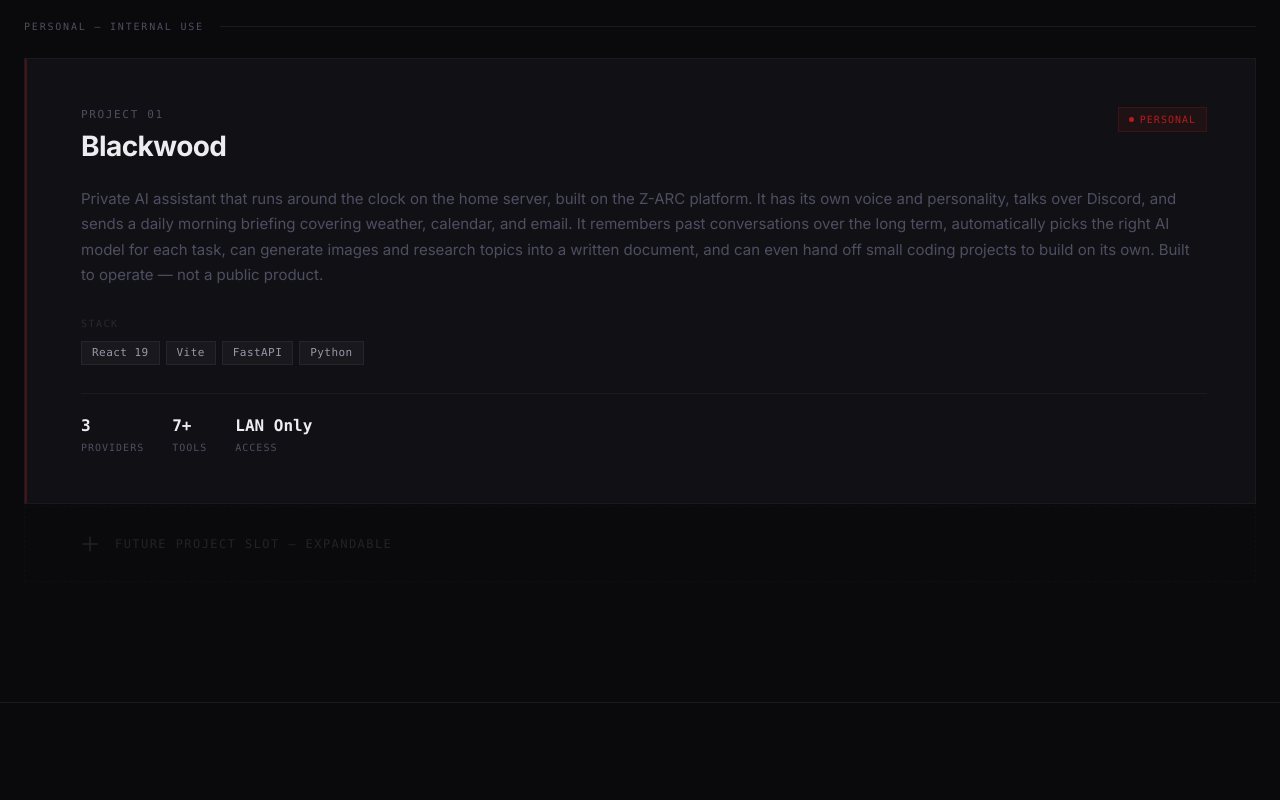
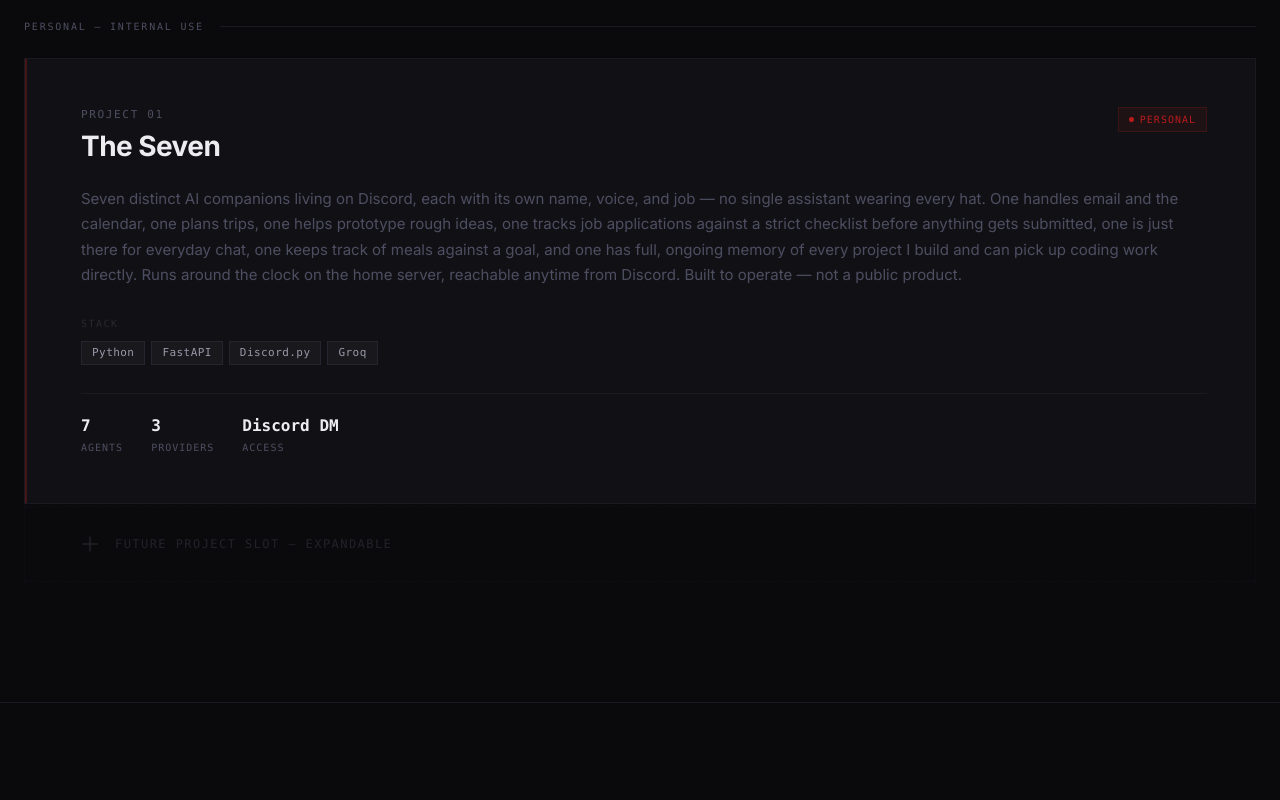
Before and after one commit to ziaboy123/portfolio, a Next.js app: page / in a window 1280 px wide. Shown: the part 3300-4100 px from the top of the page. Built offline with nearby package versions, Linux system fonts and the light colour scheme.

Commit message:
Replace Blackwood card/timeline entry with The Seven
Blackwood grew into a seven-agent Discord platform, each agent its
own name/voice/job. Updated the personal project card and matching
timeline entry to describe the current system instead of the single
assistant it used to be.

```diff
--- a/components/sections/Projects.jsx
+++ b/components/sections/Projects.jsx
@@ -69,20 +69,20 @@ const PUBLIC_PROJECTS = [
 
 const PERSONAL_PROJECTS = [
   {
-    id: 'blackwood',
-    name: 'Blackwood',
+    id: 'the-seven',
+    name: 'The Seven',
     status: 'personal',
     url: null,
     urlNote: 'INTERNAL USE',
     screenshot: null,
     noVisual: true,
     hideLink: true,
-    description: 'Private AI assistant that runs around the clock on the home server, built on the Z-ARC platform. It has its own voice and personality, talks over Discord, and sends a daily morning briefing covering weather, calendar, and email. It remembers past conversations over the long term, automatically picks the right AI model for each task, can generate images and research topics into a written document, and can even hand off small coding projects to build on its own. Built to operate — not a public product.',
-    stack: ['React 19', 'Vite', 'FastAPI', 'Python'],
+    description: 'Seven distinct AI companions living on Discord, each with its own name, voice, and job — no single assistant wearing every hat. One handles email and the calendar, one plans trips, one helps prototype rough ideas, one tracks job applications against a strict checklist before anything gets submitted, one is just there for everyday chat, one keeps track of meals against a goal, and one has full, ongoing memory of every project I build and can pick up coding work directly. Runs around the clock on the home server, reachable anytime from Discord. Built to operate — not a public product.',
+    stack: ['Python', 'FastAPI', 'Discord.py', 'Groq'],
     metrics: [
+      { label: 'Agents', value: '7' },
       { label: 'Providers', value: '3' },
-      { label: 'Tools', value: '7+' },
-      { label: 'Access', value: 'LAN Only' },
+      { label: 'Access', value: 'Discord DM' },
     ],
   },
 ];
--- a/components/sections/Timeline.jsx
+++ b/components/sections/Timeline.jsx
@@ -87,10 +87,10 @@ const EVENTS = [
   {
     seq: '09',
     type: 'launch',
-    title: 'Blackwood — Private AI',
-    description: 'Built and deployed Blackwood, a private AI running on the Z-ARC platform on the home server. Multi-provider routing, autonomous tool integrations, Discord interface, and persistent memory. Personal infrastructure — not a public product.',
-    tag: 'Blackwood',
-    project: 'Blackwood',
+    title: 'The Seven — Seven-Agent AI Platform',
+    description: 'Grew a single private AI into seven distinct Discord companions, each with its own name, voice, and job — email and calendar, trip planning, prototyping, job tracking, everyday chat, meal tracking, and one with full ongoing memory of every project built. Personal infrastructure — not a public product.',
+    tag: 'The Seven',
+    project: 'TheSeven',
   },
   {
     seq: '10',
@@ -117,7 +117,7 @@ const PROJECT_COLORS = {
   Portfolio: 'var(--red-bright)',
   Infra:     '#3b82f6',
   All:       '#22c55e',
-  Blackwood: '#8b5cf6',
+  TheSeven: '#8b5cf6',
   Gambit:    '#c4953a',
 };
 
```
